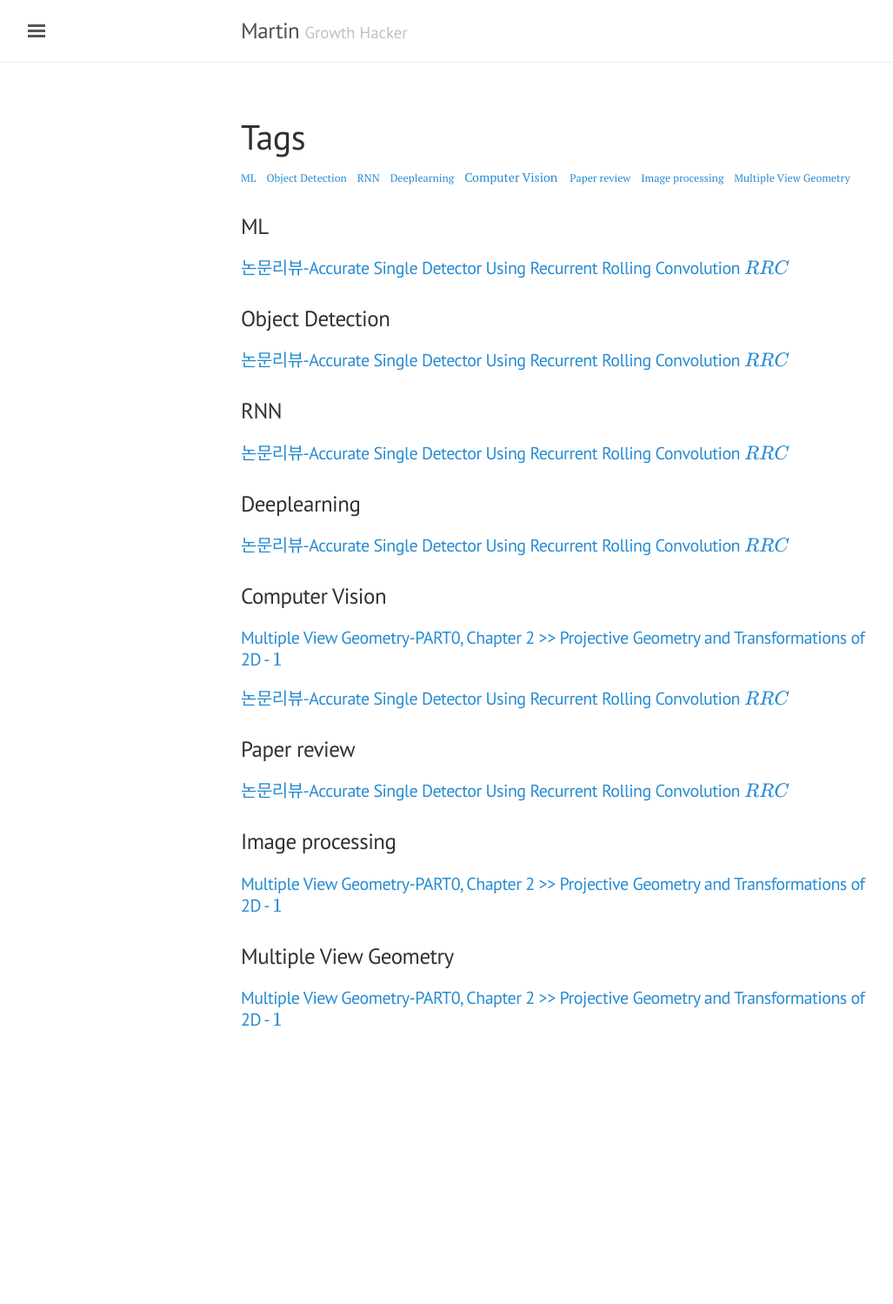
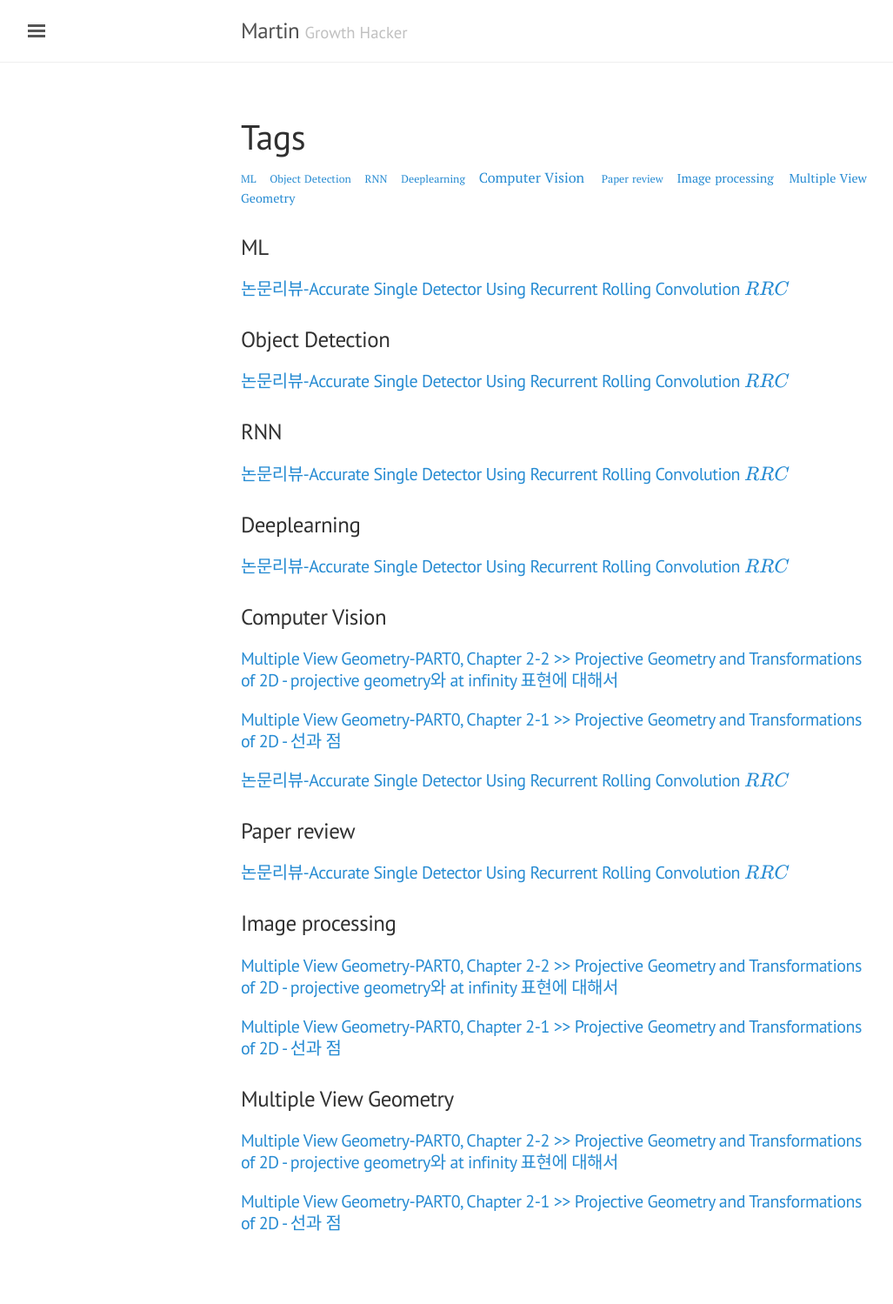
Before and after one commit to ssaru/jimheo.github.io, a Jekyll site: the page built from tag.md, in a window 1280 px wide. Shown: the whole page at 87% size, without its empty margins (3-1030 px from the left). Built offline with Jekyll 4.4.1, drawn with Linux system fonts in a browser that asks for light colours; formulas are drawn with MathJax 3; comment, search, counter and statistics services are not loaded; before the commit the page ends 1265 px from its top, so only the background shows below that.

Commit message:
1. about projective space & homogeneous coordinate (now keep working on it)

```diff
--- a/_posts/ComputerVision/2018-07-09-MVG-Part0-2.md
+++ b/_posts/ComputerVision/2018-07-09-MVG-Part0-2.md
@@ -1,6 +1,6 @@
 ---
 layout: post
-title: Multiple View Geometry-PART0, Chapter 2 >> Projective Geometry and Transformations of 2D - (1)
+title: Multiple View Geometry-PART0, Chapter 2-1 >> Projective Geometry and Transformations of 2D - 선과 점
 comments: true
 category: Computer Vision
 tags:
@@ -61,9 +61,9 @@ Point는 $$ \Re^2 $$안에서 $$ (x,y) $$로 표현되는데, 이번 장에서
 
 <br/>
 
-## (1) Points and lines
+## 2.1.1 Points and lines
 
-### (1-1). Homogeneous representation of lines
+### 2.1.1.1 Homogeneous representation of lines
 
 선의 방정식은 다음과 같이 표현할 수 있습니다.
 
@@ -91,7 +91,7 @@ $$ Remark $$>> $$ (0, 0, 0)^T $$는 어떠한 line과 매칭되지 않습니다.
 
 <br/>
 
-### (1-2). Homogeneous representation of points
+### 2.1.1.2 Homogeneous representation of points
 
 점은 다음과 같이 표현할 수 있습니다. (inhomogeneous vector)
 
@@ -111,7 +111,7 @@ $$ x^\prime = (\frac{x_1}{x_3}, \frac{x_2}{x_3})^T \in \Re^2$$
 
 <br/>
 
-### (1-3). Degrees of freedom (dof)
+### 2.1.1.3 Degrees of freedom (dof)
 
 #### Points
 
@@ -141,7 +141,7 @@ _책에서는 two independent ratios {$$ a : b : c $$}로 표기해놓았는데,
 
 <br/>
 
-### (1-4). Intersection of lines
+### 2.1.1.4 Intersection of lines
 
 2개의 선 $$ l $$, &nbsp; $$ l^{\prime} $$이 다음과 같이 주어졌다고 가정해보겠습니다.
 
@@ -169,7 +169,7 @@ _여기서 $$ \times $$는 cross product을 의미합니다._
 
 <br/>
 
-### (1-5). point lies on the line
+### 2.1.1.5 point lies on the line
 
 1개의 점 $$ x $$와 1개의 선 $$ l $$이 주어졌다고 가정했을 때,
 
@@ -185,7 +185,7 @@ _여기서 $$ \cdot $$은 inner 혹은 scalar product을 의미합니다._
 
 
 
-### (1-6). Line joining points
+### 2.1.1.6 Line joining points
 
 선이 하나의 점과 점을 통과하는 것으로 정의했을 때, 하나의 선은 점 2개로 정의될 수 있습니다.
 
--- /dev/null
+++ b/_posts/ComputerVision/2018-07-10-MVG-Part0-2.md
@@ -0,0 +1,58 @@
+---
+layout: post
+title: Multiple View Geometry-PART0, Chapter 2-2 >> Projective Geometry and Transformations of 2D - projective geometry와 at infinity 표현에 대해서
+comments: true
+category: Computer Vision
+tags:
+- Image processing
+- Multiple View Geometry
+- Computer Vision
+---
+
+
+
+이번 글은 _주관적인 생각_이 많이 들어가있습니다.
+
+
+
+# 1. Projective space
+
+책에서 자꾸 언급되는 이야기가 바로 Projective space라는 것 입니다. Projective Space는 $$ \Re^{3} $$ 즉, 3차원 공간에서 에서 광선(Ray)와 평면(Plane)으로 이루는지는 공간으로 이해할 수 있습니다.
+
+
+
+쉽게 이야기해서 우리가 다루는 영상(Image)은 빛(Ray)들이 3D 세계를 통과해서 하나의 이미지(Plane)에 상이 맺히는 것이고, Projective space라는 것은 이러한 관계에 대해서 모델링 된 공간을 이야기하는 것입니다.
+
+
+
+책 이름 자체가 Multiple View Geometry이고, 주로 상이 맺힌 이미지로부터 3D 세계를 복원하거나 조작하는 것을 이야기하기 떄문에 Projective Space는 엄청 중요하다고 이야기할 수 있습니다.
+
+
+
+![projective_space]({{site.url}}/images/MVG/projective_space.png){: width="100%", height="100%"}
+
+<p align="center">
+
+[Projective &ensp; space]
+
+</p>
+
+
+
+# 2. homogeneous coordinates
+
+전에 하나의 점을 $$ x = (x_1, x_2) $$로 표현한다고 이야기했었고, 이를 homogeneous로 표현하게 되면  $$ x^{\prime} = (x_1, x_2, 1) $$으로 표현됩니다. 여기서 $$ x $$와 $$ x^{\prime} $$의 관계는 동차 $$ (homogeneous) $$입니다
+
+
+
+여기서 동차$$ (homogeneous) $$라고 하면, 식$$ f(\lambda v) = \lambda^{r}f(v) $$ 형태로 표현될 수 있는데, 이 의미는 독립변수를 $$ \lambda $$ 증가시켰을 때, 종속변수가 $$ \lambda^{r}$$배 증가하는 형태를 의미합니다.
+
+
+
+예를들어 점의 동차(homogeneous )를 생각해보면 확실히 알 수 있습니다.
+
+$$ x^{\prime} = (x_1, x_2, 1) \leftarrow x = (x_1, x_2) $$ &ensp;
+
+$$ x^{\prime \prime} = (2x_1, 2x_2, 2) $$ &ensp;
+
+이므로 동차함수에 대한 수식 $$ f(\lambda v) = \lambda^{r}f(v), where r=1  $$ 을 만족하는 것을 알 수 있습니다.
```
Also changed, not shown: other parts of _posts/ComputerVision/2018-07-09-MVG-Part0-2.md (+0 -2 lines), images/MVG/projective_space.png (added).
